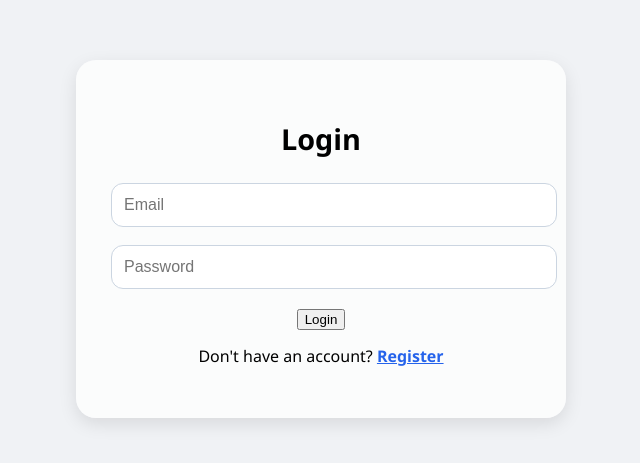
After one commit to harmeetkaur17/Task_Manager_App, a Flask app: page /login in a window 1280 px wide. The commit adds this page. Shown: the top 463 px of the page, without its empty margins (319-959 px from the left). Run offline with Flask 3, Linux system fonts and the light colour scheme.

Commit message:
added login/logout

```diff
--- a/app.py
+++ b/app.py
@@ -1,20 +1,71 @@
 from flask import Flask, render_template, request, redirect, url_for
+from flask_login import LoginManager, login_user, logout_user, login_required, current_user
+from werkzeug.security import generate_password_hash, check_password_hash
 from config import Config
-from models import db, Task
+from models import db, Task, User
 from datetime import datetime
 
 app = Flask(__name__)
 app.config.from_object(Config)
 db.init_app(app)
 
+login_manager = LoginManager()
+login_manager.login_view = "login"
+login_manager.init_app(app)
+
 # Create tables
 with app.app_context():
     db.create_all()
 
 @app.route("/")
+@login_required
 def index():
-    tasks = Task.query.order_by(Task.created_at.desc()).all()
+    tasks = Task.query.filter_by(user_id=current_user.id).order_by(Task.created_at.desc()).all()
     return render_template("index.html", tasks=tasks)
+
+@login_manager.user_loader
+def load_user(user_id):
+    return User.query.get(int(user_id))
+
+@app.route("/register", methods=["GET", "POST"])
+def register():
+    if request.method == "POST":
+        username = request.form["username"]
+        email = request.form["email"]
+        password = request.form["password"]
+
+        hashed = generate_password_hash(password)
+
+        new_user = User(username=username, email=email, password=hashed)
+        db.session.add(new_user)
+        db.session.commit()
+
+        return redirect("/login")
+
+    return render_template("register.html")
+
+
+@app.route("/login", methods=["GET", "POST"])
+def login():
+    if request.method == "POST":
+        email = request.form["email"]
+        password = request.form["password"]
+
+        user = User.query.filter_by(email=email).first()
+
+        if user and check_password_hash(user.password, password):
+            login_user(user)
+            return redirect("/")
+
+        return render_template("login.html", error="Invalid credentials")
+
+    return render_template("login.html")
+
+@app.route("/logout")
+@login_required
+def logout():
+    logout_user()
+    return redirect("/login")
 
 @app.route("/add", methods=["POST"])
 def add_task():
@@ -28,6 +79,7 @@ def add_task():
         description=description,
         priority=priority,
         due_date=datetime.strptime(due_date, "%Y-%m-%d") if due_date else None,
+        user_id=current_user.id,
     )
 
     db.session.add(task)
--- a/requirements.txt
+++ b/requirements.txt
@@ -1,4 +1,5 @@
 Flask==3.0.0
 Flask_SQLAlchemy==3.0.5
+Flask-Login==0.6.3
 psycopg2==2.9.9
 python-dotenv==1.0.1
--- a/static/style.css
+++ b/static/style.css
@@ -128,3 +128,77 @@ body {
     text-decoration: line-through;
     opacity: 0.6;
 }
+
+.auth-container {
+    max-width: 420px;
+    margin: 60px auto;
+    background: rgba(255, 255, 255, 0.75);
+    padding: 35px;
+    border-radius: 20px;
+    box-shadow: 0 6px 18px rgba(0,0,0,0.1);
+    text-align: center;
+}
+
+.auth-title {
+    font-size: 1.8rem;
+    margin-bottom: 25px;
+    font-weight: bold;
+}
+
+.auth-container input {
+    width: 100%;
+    padding: 12px;
+    margin-bottom: 18px;
+    border-radius: 12px;
+    border: 1px solid #cbd5e1;
+    font-size: 1rem;
+}
+
+.auth-note {
+    margin-top: 15px;
+}
+
+.auth-note a {
+    color: #2563eb;
+    font-weight: bold;
+}
+
+.error-msg {
+    color: red;
+    margin-bottom: 12px;
+}
+
+/* Navbar */
+.navbar {
+    background: #333;
+    padding: 15px 0;
+    box-shadow: 0 2px 8px rgba(0,0,0,0.1);
+    margin-bottom: 20px;
+}
+
+.navbar-container {
+    width: 80%;
+    max-width: 900px;
+    margin: 0 auto;
+    display: flex;
+    justify-content: space-between;
+    align-items: center;
+}
+
+.user-info {
+    color: white;
+    font-size: 16px;
+}
+
+.logout-btn {
+    background: #e74c3c;
+    color: white;
+    padding: 8px 16px;
+    border-radius: 6px;
+    text-decoration: none;
+    transition: background 0.2s ease;
+}
+
+.logout-btn:hover {
+    background: #c0392b;
+}
--- a/templates/base.html
+++ b/templates/base.html
@@ -5,6 +5,14 @@
     <link rel="stylesheet" href="{{ url_for('static', filename='style.css') }}">
 </head>
 <body>
+    {% if current_user.is_authenticated %}
+    <nav class="navbar">
+        <div class="navbar-container">
+            <span class="user-info">Welcome, {{ current_user.username }}</span>
+            <a href="{{ url_for('logout') }}" class="logout-btn">Logout</a>
+        </div>
+    </nav>
+    {% endif %}
     <div class="container">
         {% block content %}{% endblock %}
     </div>
--- /dev/null
+++ b/templates/login.html
@@ -0,0 +1,21 @@
+{% extends "base.html" %}
+{% block content %}
+<div class="auth-container">
+    <h2 class="auth-title">Login</h2>
+
+    {% if error %}
+        <p class="error-msg">{{ error }}</p>
+    {% endif %}
+
+    <form method="POST">
+        <input type="email" name="email" placeholder="Email" required>
+        <input type="password" name="password" placeholder="Password" required>
+
+        <button class="btn">Login</button>
+    </form>
+
+    <p class="auth-note">
+        Don't have an account? <a href="/register">Register</a>
+    </p>
+</div>
+{% endblock %}
```
Also changed, not shown: models.py (+10 -0 lines), templates/register.html (added, +18 -0 lines).
